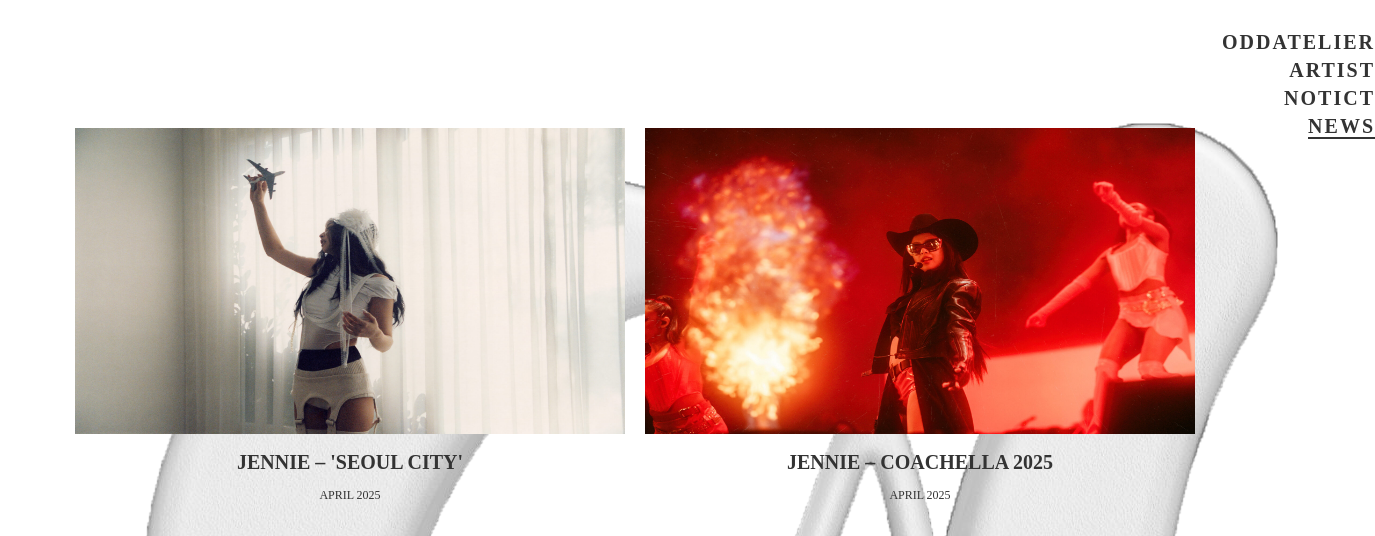
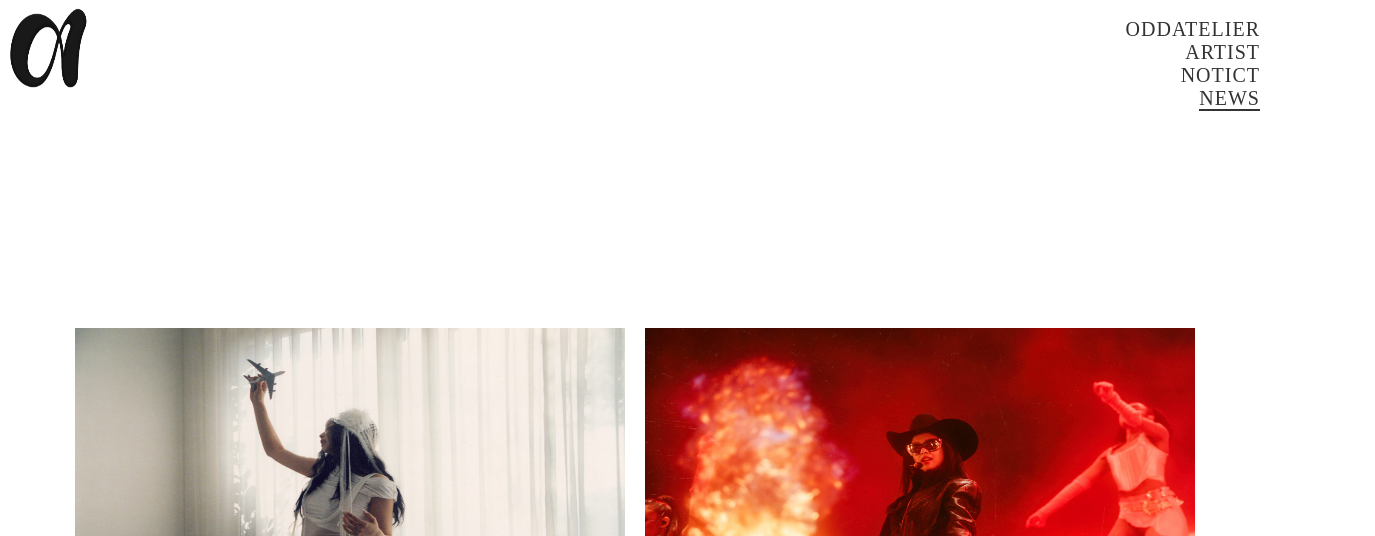
Before and after one commit to zero6-see/jennie-news, a plain HTML site: page index.html in a window 1280 px wide. Shown: the part 832-1368 px from the top of the page, 1375 px wide, since content can reach past the window. Drawn offline with Linux system fonts and the light colour scheme.

Commit message:
Add files via upload

```diff
--- a/index.html
+++ b/index.html
@@ -33,29 +33,45 @@
     }
 
     header {
-      position: absolute;
-      height: 185px;
-    }
+    width: 100%;
+    height: 200px;
+    position: relative;
+    top: 0;
+    left: 0;
+    display: flex;
+    justify-content: space-between;
+    z-index: 10;
+  }
 
-    header ul {
-      position: absolute;
-      top: 30px;
-      right: 0;
-      text-align: right;
-      z-index: 3;
-    }
+  header .logo {
+    width: 15%;
+    height: 100%;
+    margin-left: 10px;
+    margin-top: 10px;
+  }
 
-    header li a {
-      color: #333;
-      font-size: 20px;
-      font-weight: 600;
-      letter-spacing: 2px;
-      line-height: 1.4;
-    }
+  header .logo img {
+    width: 40%;
+    height: 40%;
+  }
 
-    header li.on a {
-      border-bottom: 2px solid #333;
-    }
+  header  .menuList {
+    text-align: right;
+    margin-top: 20px;
+    margin-right: 20px;
+    align-content: right;
+  }
+
+  header  .menuList li a {
+    font-size: 20px;
+    font-weight: 500;
+    letter-spacing: 1px;
+    color: #333;
+  }
+
+  header  .menuList li.on a {
+    border-bottom: 2px solid #333;
+  }
 
     .banner {
       width: 100%;
@@ -224,7 +240,7 @@
   </div>
 
   <header>
-    <h1 class="logo"><img src="./img/cropped-cropped-OPEN-GRAPH_WHITE.png" alt="logo"></h1>
+    <h1 class="logo"><img src="../img/oa_bk.png" alt="logo"></h1>
     <ul class="menuList">
       <li><a href="https://jennie-oddatelier.netlify.app">ODDATELIER</a></li>
       <li><a href="https://jennie-artist.netlify.app">ARTIST</a></li>
```
